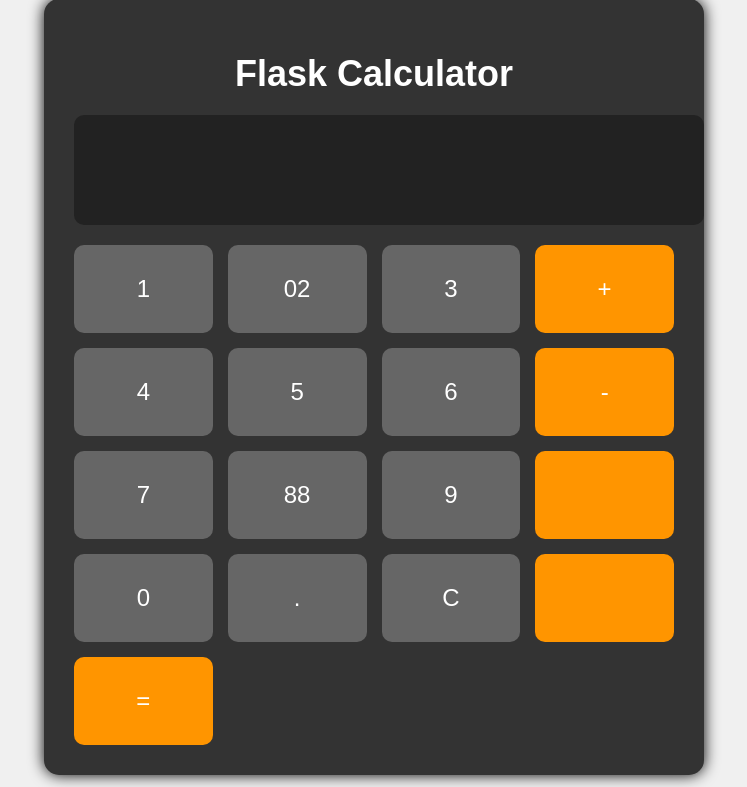
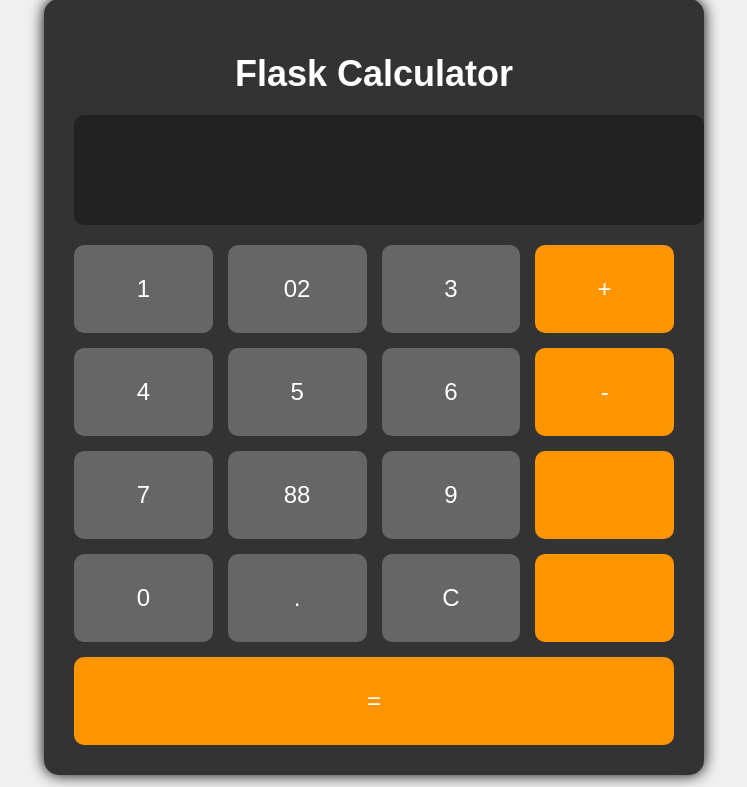
Before and after one commit to amelivelasco/LOG3000-TP3, a Flask app: page / in a window 1280 px wide. Shown: the part 13-800 px from the top of the page, without its empty margins (266-1013 px from the left). Run offline with Flask 3, Linux system fonts and the light colour scheme.

Commit message:
fix: applique la classe equals au bouton = pour la pleine largeur

```diff
--- a/templates/index.html
+++ b/templates/index.html
@@ -35,9 +35,10 @@
          <button type="button" class="btn" onclick="appendToDisplay('.')">.</button>
          <button type="button" class="btn" onclick="clearDisplay()">C</button>
 
+         <button type="button" class="btn operator" onclick="appendToDisplay('/')"></button>
+
          <!-- Soumet le formulaire plutôt que de modifier l'affichage. -->
-         <button type="button" class="btn operator" onclick="appendToDisplay('/')"></button>
-         <button type="submit" class="btn operator">=</button>
+         <button type="submit" class="btn operator equals">=</button>
       </div>
    </form>
 </div>
```
